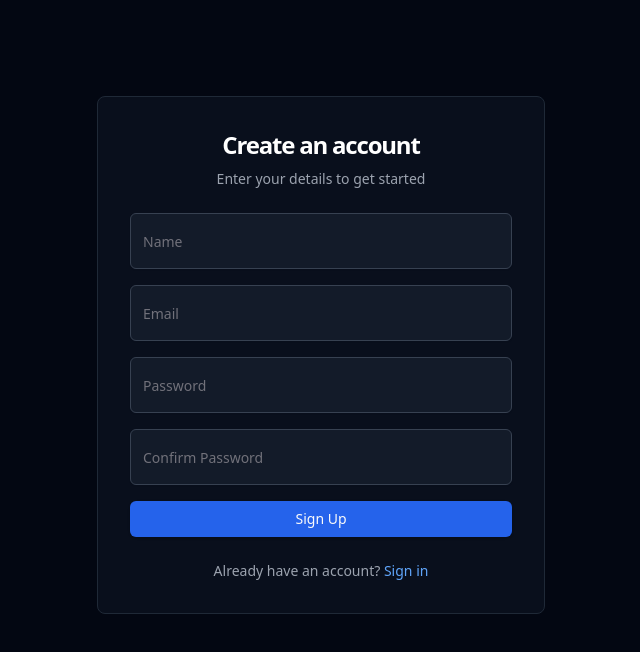
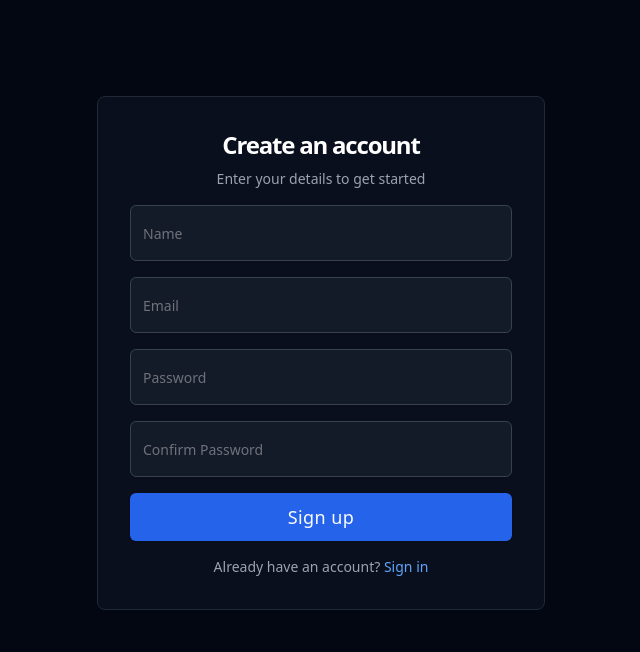
Before and after one commit to Pratiyushkumar/templify, a React (Vite) app: page /signup in a window 1280 px wide. Shown: the top 652 px of the page, without its empty margins (319-959 px from the left). Built offline with nearby package versions, Linux system fonts and the light colour scheme; no server answers; what pdfmake would draw is missing.

Commit message:
css and signin route fixed

```diff
--- a/src/page/SignUp.tsx
+++ b/src/page/SignUp.tsx
@@ -1,15 +1,16 @@
 
+import { useNavigate } from 'react-router';
 import { Button } from '../components/ui/button';
 import { Input } from '../components/ui/input';
 import useSignup from '../hooks/useSignup';
 
 const SignUp = () => {
   const {formData,errorMessage, loading, handleChange, handleSubmit,} = useSignup();
-
+  const navigate = useNavigate();
   return (
     <div className="min-h-screen bg-gray-950">
       <div className="flex items-center justify-center px-4 py-24">
-        <div className="w-full max-w-md space-y-6 bg-gray-900/50 p-8 rounded-lg border border-gray-800">
+        <div className="w-full max-w-md space-y-4 bg-gray-900/50 p-8 rounded-lg border border-gray-800">
           <div className="space-y-2 text-center">
             <h1 className="text-2xl font-bold tracking-tighter text-white">
               Create an account
@@ -27,7 +28,7 @@ const SignUp = () => {
                 name="name"
                 value={formData.name}
                 onChange={handleChange}
-                required
+
               />
             </div>
             <div>
@@ -38,7 +39,7 @@ const SignUp = () => {
                 name="email"
                 value={formData.email}
                 onChange={handleChange}
-                required
+
               />
             </div>
             <div>
@@ -49,7 +50,7 @@ const SignUp = () => {
                 name="password"
                 value={formData.password}
                 onChange={handleChange}
-                required
+
               />
             </div>
             <div>
@@ -60,7 +61,7 @@ const SignUp = () => {
                 name="confirmPassword"
                 value={formData.confirmPassword}
                 onChange={handleChange}
-                required
+
               />
             </div>
             {errorMessage && (
@@ -70,15 +71,15 @@ const SignUp = () => {
             )}
             <Button
               type="submit"
-              className="w-full bg-blue-600 hover:bg-blue-700"
+              className="w-full bg-blue-600 hover:bg-blue-700 h-12"
               disabled={loading}
             >
-              {loading ? 'Creating Account...' : 'Sign Up'}
+              {loading ? <p className='md:text-lg tracking-wide '>Creating account</p> : <p className='md:text-lg tracking-wide '>Sign up</p>}
             </Button>
           </form>
           <div className="text-center text-sm text-gray-400">
             Already have an account?{' '}
-            <button onClick={() => console.log('Navigate to signin')} className="text-blue-400 hover:text-blue-300">
+            <button onClick={() => navigate("/signin")} className="text-blue-400 hover:text-blue-300">
               Sign in
             </button>
           </div>
```
